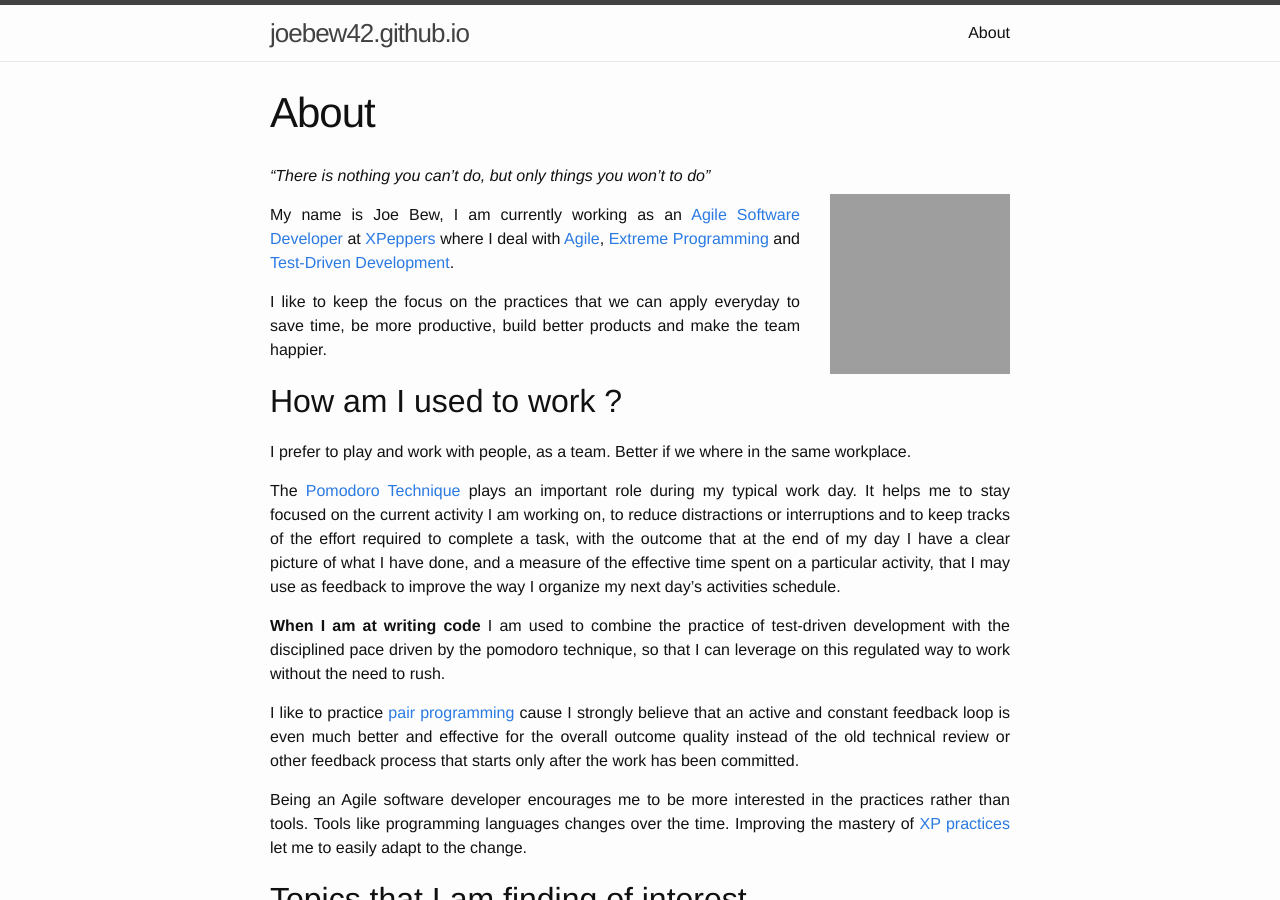
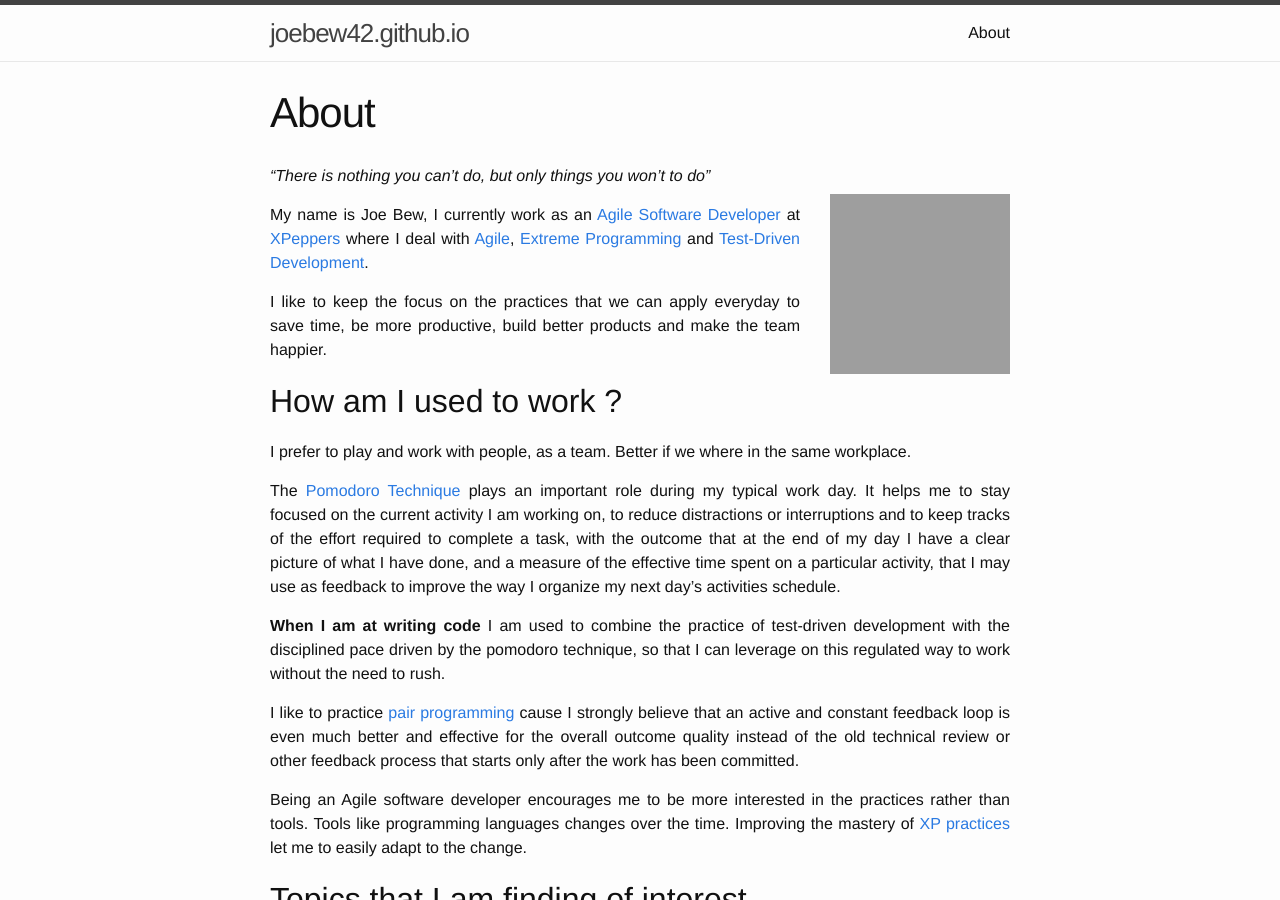
Before and after one commit to joebew42/joebew42.github.io, a Jekyll site: the page built from about.md, in a window 1280 px wide and 900 px high. Built offline with Jekyll 4.4.1, drawn with Linux system fonts in a browser that asks for light colours; grey boxes are pictures that could not be loaded.

Commit message:
Update about.md

```diff
--- a/about.md
+++ b/about.md
@@ -8,7 +8,7 @@ permalink: /about/
 
 _"There is nothing you can't do, but only things you won't to do"_
 
-My name is Joe Bew, I am currently working as an [Agile Software Developer](https://en.wikipedia.org/wiki/Agile_software_development) at [XPeppers](http://www.xpeppers.com/) where I deal with [Agile](http://agilemanifesto.org/), [Extreme Programming](https://en.wikipedia.org/wiki/Extreme_programming) and [Test-Driven Development](https://en.wikipedia.org/wiki/Test-driven_development).
+My name is Joe Bew, I currently work as an [Agile Software Developer](https://en.wikipedia.org/wiki/Agile_software_development) at [XPeppers](http://www.xpeppers.com/) where I deal with [Agile](http://agilemanifesto.org/), [Extreme Programming](https://en.wikipedia.org/wiki/Extreme_programming) and [Test-Driven Development](https://en.wikipedia.org/wiki/Test-driven_development).
 
 I like to keep the focus on the practices that we can apply everyday to save time, be more productive, build better products and make the team happier.
 
```
